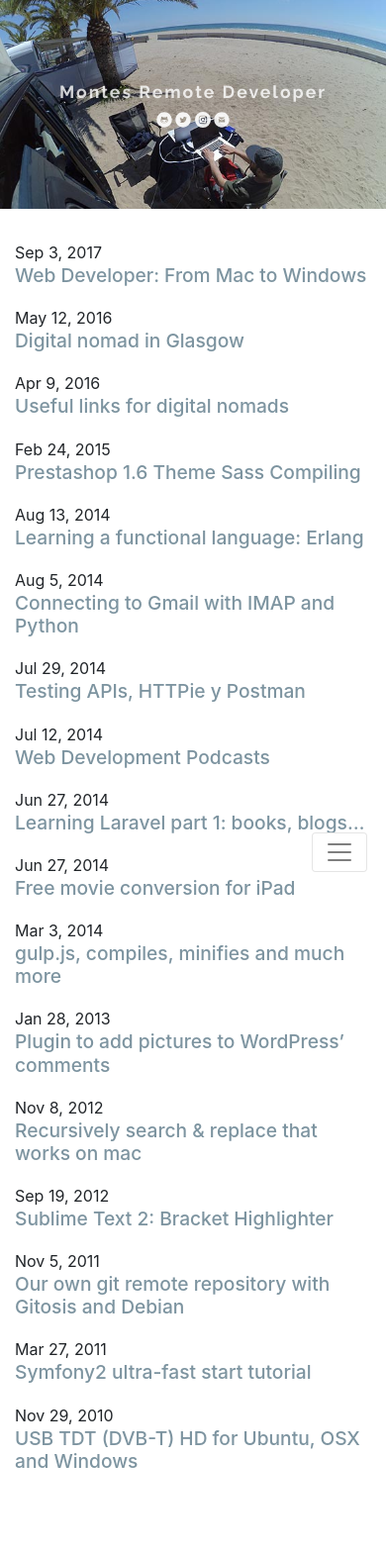
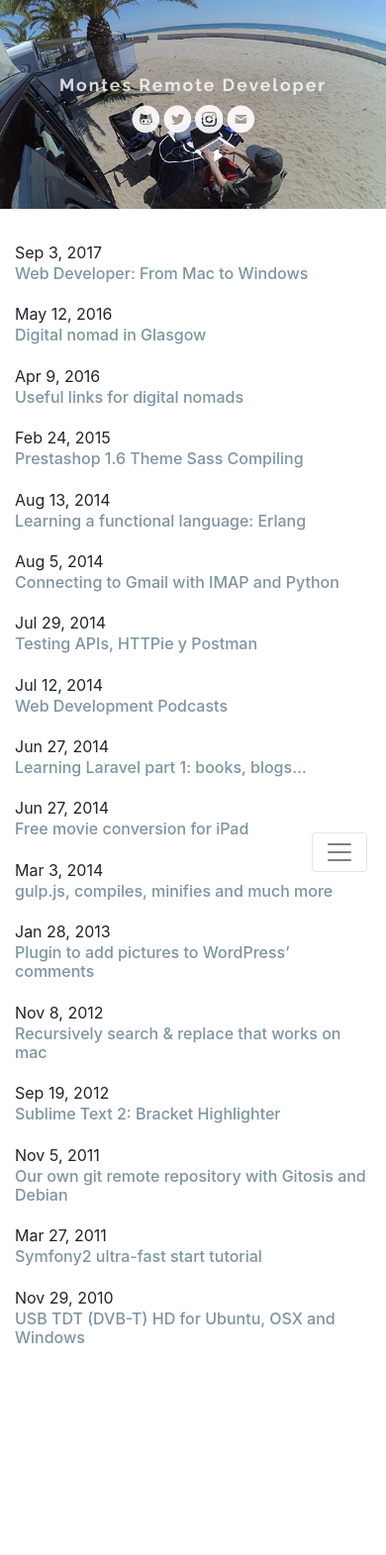
Before and after one commit to montes/montes.github.io, a Jekyll site: the page built from index.md, in a window 390 px wide. Shown: the whole page at 99% size. Built offline with Jekyll 4.4.1, drawn with Linux system fonts in a browser that asks for light colours; after the commit the page ends 1444 px from its top, so only the background shows below that.

Commit message:
Some mobile size adjustments

```diff
--- a/_sass/jekyllandmrmontes/_global.scss
+++ b/_sass/jekyllandmrmontes/_global.scss
@@ -18,7 +18,7 @@ img {
 }
 
 h2 {
-    font-size: 1.2rem;
+    font-size: 1rem;
 }
 
 @include media-breakpoint-up(md) {
--- a/_sass/jekyllandmrmontes/_navbar.scss
+++ b/_sass/jekyllandmrmontes/_navbar.scss
@@ -37,8 +37,8 @@
     justify-content: center;
 
     svg {
-        width: 1rem;
-        height: 1rem;
+        width: 1.8rem;
+        height: 1.8rem;
         fill: rgba(255,255,255,0.9);
         margin: 0.1rem;
 
```
